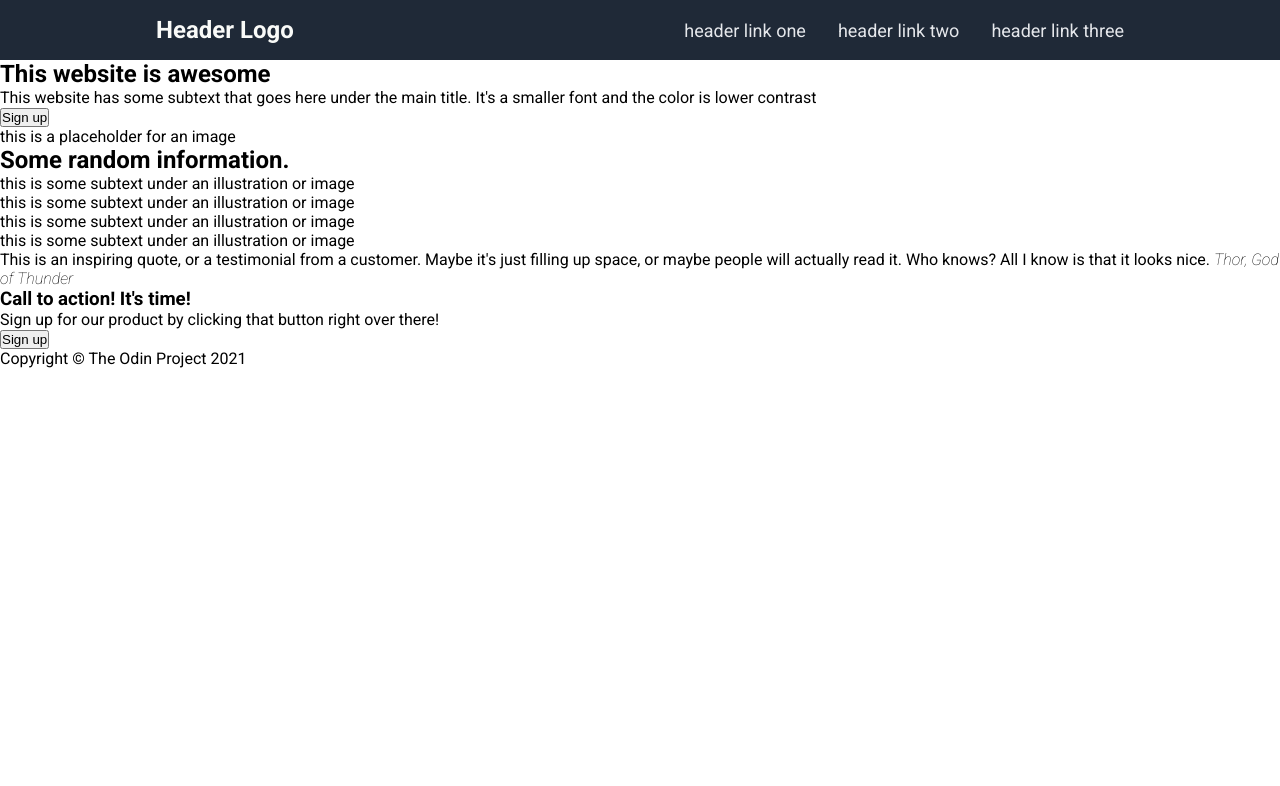
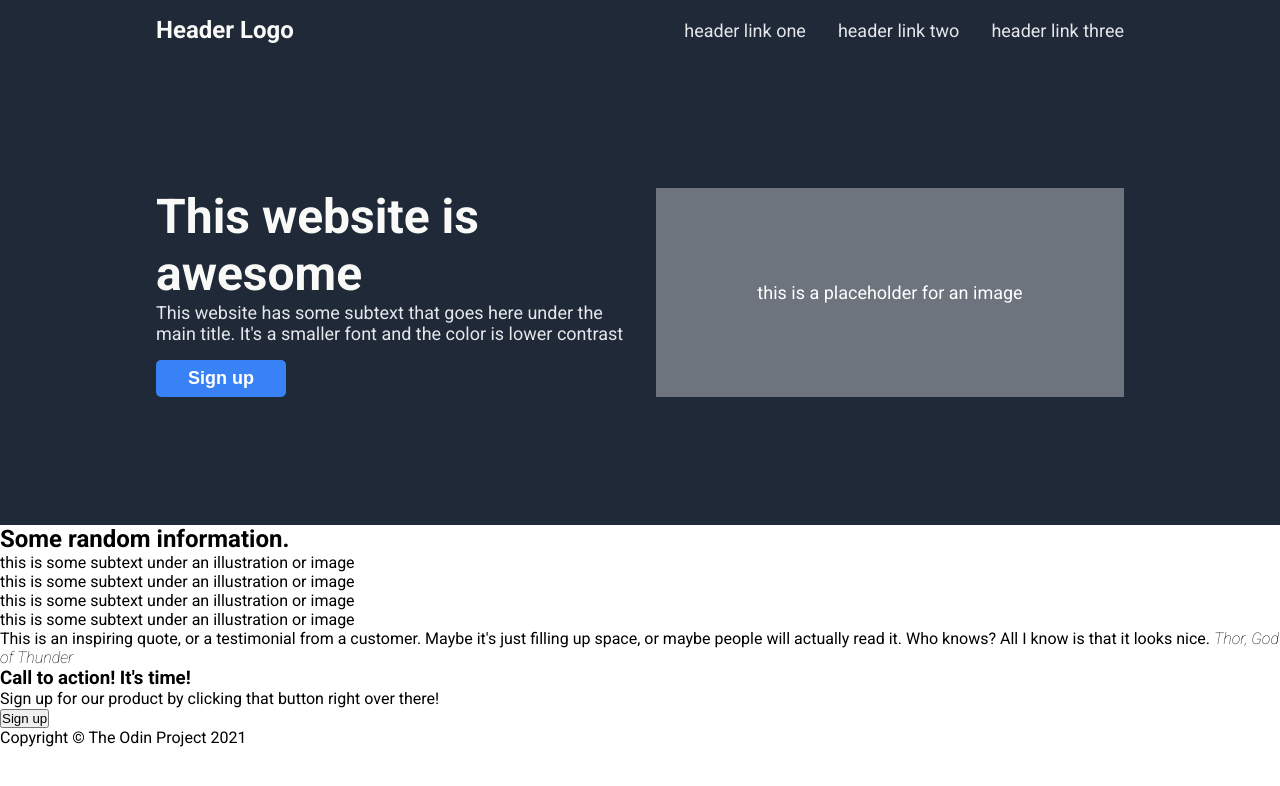
Before and after one commit to dmytroivanchuk/odin-landing-page, a website: page index.html in a window 1280 px wide. Drawn offline with Linux system fonts and the light colour scheme.

Commit message:
feat: add CSS to main section

```diff
--- a/index.html
+++ b/index.html
@@ -30,11 +30,11 @@
         <div class="main-container">
           <div>
             <h1>This website is awesome</h1>
-            <p>
+            <p class="secondary-text">
               This website has some subtext that goes here under the main title.
               It's a smaller font and the color is lower contrast
             </p>
-            <button>Sign up</button>
+            <button class="main-button">Sign up</button>
           </div>
           <div class="main-image">this is a placeholder for an image</div>
         </div>
--- a/styles.css
+++ b/styles.css
@@ -43,3 +43,51 @@ a {
   color: #e5e7eb;
   text-decoration: none;
 }
+
+#main {
+  background-color: #1f2937;
+  display: flex;
+  justify-content: center;
+}
+
+.main-container {
+  display: flex;
+  padding: 128px 16px;
+  gap: 32px;
+  width: 100%;
+  max-width: 1000px;
+}
+
+.main-container > * {
+  flex: 1;
+}
+
+h1 {
+  color: #F9FAF8;
+  font-size: 48px;
+}
+
+.secondary-text {
+  color: #E5E7EB;
+  font-size: 18px;
+}
+
+.main-button {
+  background-color: #3882F6;
+  border: none;
+  border-radius: 5px;
+  color: #fff;
+  padding: 8px 32px;
+  font-size: 18px;
+  font-weight: 700;
+  margin-top: 16px;
+}
+
+.main-image {
+  background-color: #6d747d;
+  display: flex;
+  justify-content: center;
+  align-items: center;
+  color: #fff;
+  font-size: 18px;
+}
```
